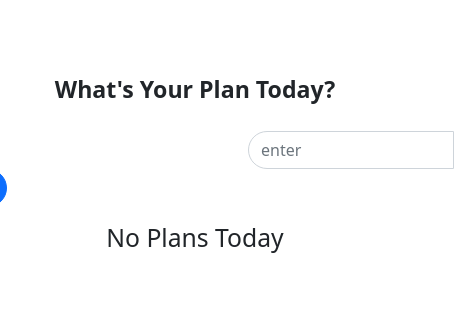
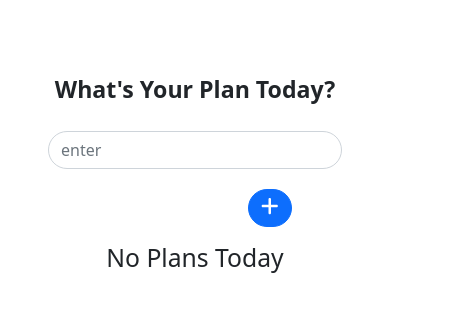
Before and after one commit to MuhammedMostafaSalem/ToDo-list, a React (Create React App) app: page / in a window 390 px wide. Shown: the top 312 px of the page, 454 px wide, since content can reach past the window. Built offline with nearby package versions, Linux system fonts and the light colour scheme.

Commit message:
update in style

```diff
--- a/src/App.js
+++ b/src/App.js
@@ -25,7 +25,7 @@ function App() {
       deleteAllItems();
     }
 
-    notify('removed Successfully' , 'success')
+    notify('removed Successfully' , 'Success')
   }
 
   // to delete all items
@@ -34,16 +34,16 @@ function App() {
     data.splice(0, data.length)
     setData([])
 
-    notify('All removed successfully' , 'success')
+    notify('All removed successfully' , 'Success')
   }
 
 
   // to push notifaction
   const notify=(message , type)=> {
-    if(type === 'error') {
+    if(type === 'Error') {
       toast.error(message)
     }
-    else if(type === 'success') {
+    else if(type === 'Success') {
       toast.success(message)
     }
   }
@@ -64,8 +64,8 @@ function App() {
             }
           </Col>
         </Row>
-        <ToastContainer/>
       </Container>
+      <ToastContainer/>
     </div>
   );
 }
--- a/src/components/Input.js
+++ b/src/components/Input.js
@@ -8,14 +8,14 @@ function Input({onAddItem , data , notify}) {
 
     // to push to data arr
     const addNewItem=()=> {
+        if(plan === '') {
+            notify('Please enter the plan of the day' , 'Error')
+            return;
+        }
+
         data.push( {id:Math.random() , list:plan} );
         setPlan('')
         onAddItem();
-
-        if(plan === '') {
-            notify('Please enter the plan of the day' , 'error')
-            return;
-        }
     }
 
     return (
--- a/src/index.css
+++ b/src/index.css
@@ -13,7 +13,7 @@
   margin-left: -85px;
   border-top-right-radius: 50px !important;
   border-bottom-right-radius: 50px !important;
-  border-bottom-left-radius: 0px !important;
+  border-top-left-radius: 0px !important;
   border-bottom-left-radius: 0px !important;
 }
 .submit .faPlus {
@@ -38,3 +38,67 @@
   width: 70% !important;
   margin-left: 160px;
 }
+
+@media (max-width: 1199px) {
+  .formImput {
+    margin-left: 155px;
+  }
+  .bg-list {
+    margin-left: 130px;
+  }
+  .daleteAll {
+    margin-left: 130px;
+  }
+}
+@media(max-width:991px) {
+  .formImput {
+    margin-left: 110px;
+  }
+  .submit {
+    margin-left: -70px;
+  }
+  .bg-list {
+    margin-left: 95px;
+  }
+  .daleteAll {
+    margin-left: 95px;
+  }
+}
+@media(max-width:767px) {
+  .formImput {
+    margin-left: 80px;
+  }
+  .submit {
+    margin-left: -55px;
+  }
+  .bg-list {
+    margin-left: 75px;
+  }
+  .daleteAll {
+    margin-left: 75px;
+  }
+}
+@media(max-width:575px) {
+  .formImput {
+    margin-left: 0 ;
+    width: 100% !important;
+    border-top-right-radius: 50px !important;
+    border-bottom-right-radius: 50px !important;
+  }
+  .submit {
+    margin-left: 200px;
+    margin-top: 20px;
+    border-top-right-radius: 50px !important;
+    border-bottom-right-radius: 50px !important;
+    border-top-left-radius: 50px !important;
+    border-bottom-left-radius: 50px !important;
+  }
+  .bg-list {
+    margin-left: 0px;
+    width: 100%;
+  }
+  .daleteAll {
+    margin-left: 0px;
+    width: 100% !important;
+  }
+}
```
